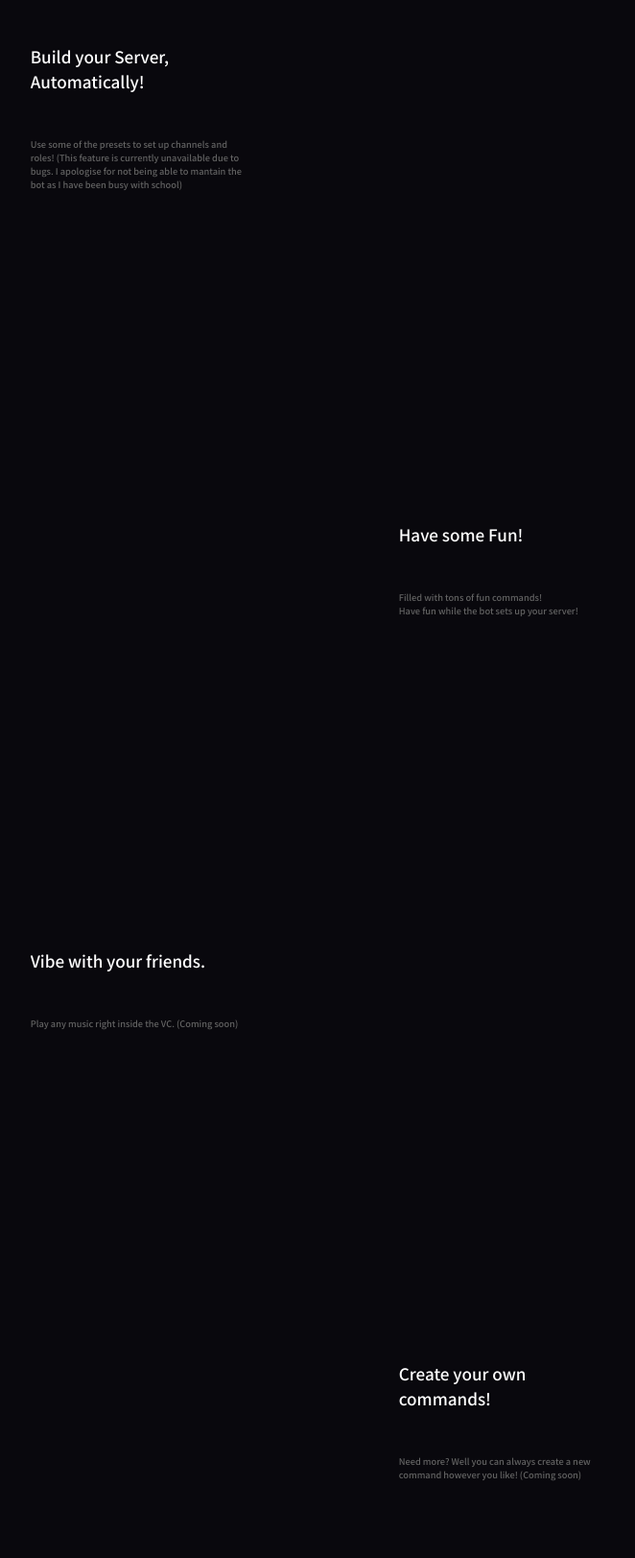
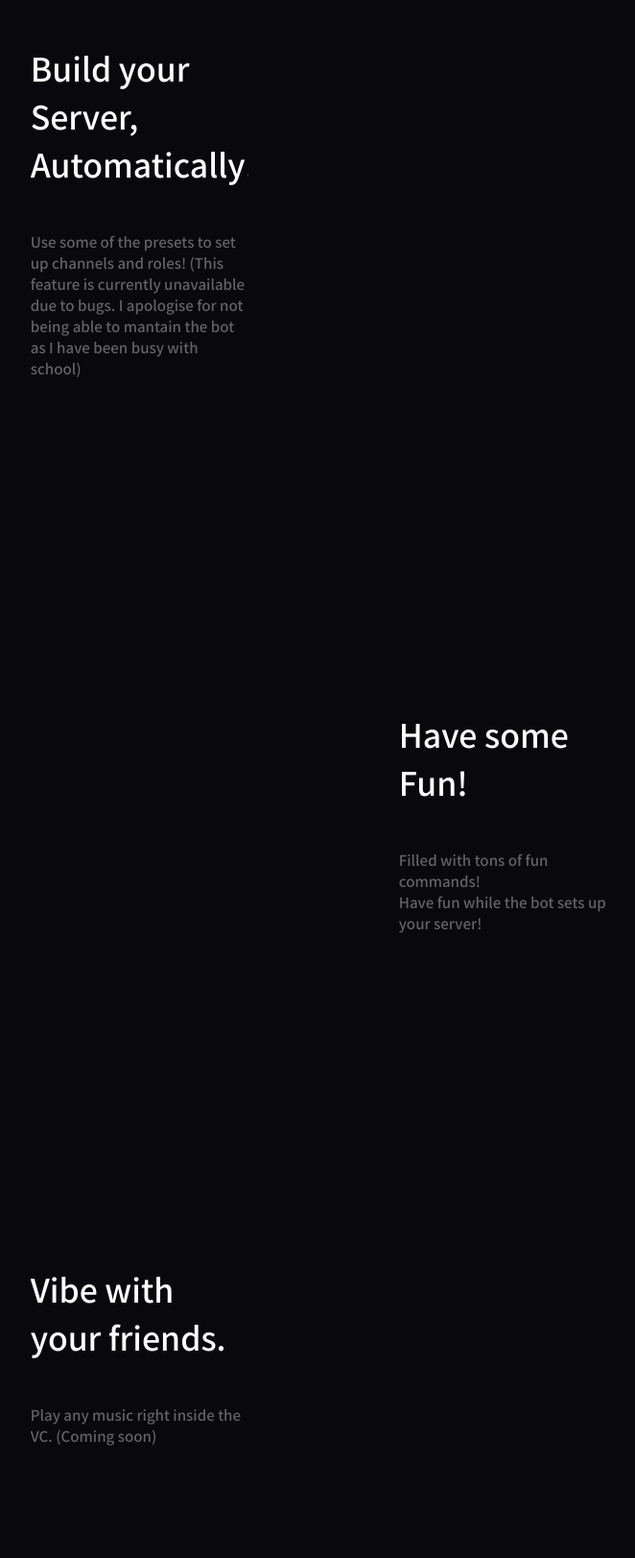
Before and after one commit to rizzbh/Wisky-Website, a plain HTML site: page index.html in a window 1280 px wide. Shown: the part 797-2420 px from the top of the page at 96% size, without its empty margins (290-952 px from the left). Drawn offline with Linux system fonts and the light colour scheme; no server answers.

Commit message:
Update style.css

```diff
--- a/style.css
+++ b/style.css
@@ -31,7 +31,7 @@ html {
 .modal-content {
   display: none;
   background-color: #2e2e2e;
-  font-size: 1.2vh;
+  font-size: 16px;
   text-align: center;
   color: #ff4d50;
   margin: auto;
@@ -48,7 +48,7 @@ html {
   display: none;
   color: #aaaaaa;
   float: right;
-  font-size: 2vh;
+  font-size: 26px;
   font-weight: bold;
 }
 
@@ -214,7 +214,7 @@ nav .fa-solid {
   overflow: hidden;
 }
 .setup-features h3 {
-  font-size: 1.5vw;
+  font-size: 38px;
   color: #ffffff;
   padding-bottom: 45px;
   font-weight: 500;
@@ -225,7 +225,7 @@ nav .fa-solid {
   padding-bottom: 10px;
 }
 .setup-features p {
-  font-size: 1.3vh;
+  font-size: 17px;
   color: #636363;
 }
 .setup-features p::selection {
@@ -252,7 +252,7 @@ nav .fa-solid {
   overflow: hidden;
 }
 .fun-features h3 {
-  font-size: 1.5vw;
+  font-size: 38px;
   color: #ffffff;
   padding-bottom: 45px;
   padding-bottom: 45px;
@@ -263,7 +263,7 @@ nav .fa-solid {
   color: #ffffff;
 }
 .fun-features p {
-  font-size: 1.3vh;
+  font-size: 17px;
   color: #636363;
 }
 .fun-features p::selection {
@@ -290,7 +290,7 @@ nav .fa-solid {
   overflow: hidden;
 }
 .music-features h3 {
-  font-size: 1.5vw;
+  font-size: 38px;
   color: #ffffff;
   padding-bottom: 45px;
   font-weight: 500;
@@ -301,7 +301,7 @@ nav .fa-solid {
   padding-bottom: 10px;
 }
 .music-features p {
-  font-size: 1.3vh;
+  font-size: 17px;
   color: #636363;
 }
 .music-features p::selection {
@@ -329,7 +329,7 @@ nav .fa-solid {
   overflow: hidden;
 }
 .util-features h3 {
-  font-size: 1.5vw;
+  font-size: 38px;
   color: #ffffff;
   padding-bottom: 45px;
   font-weight: 500;
@@ -339,7 +339,7 @@ nav .fa-solid {
   color: #ffffff;
 }
 .util-features p {
-  font-size: 1.3vh;
+  font-size: 17px;
   color: #636363;
 }
 .util-features p::selection {
@@ -444,14 +444,14 @@ nav .fa-solid {
   margin-top: 125;
 }
 .footerdiv p {
-  font-size: 1.5vh;
+  font-size: 38px;
   font-weight: 500;
   color: #ffffff;
   opacity: 0.5;
 }
 .supportserverbtn {
   display: inline-block;
-  font-size: 1vh;
+  font-size: 13px;
   border-radius: 7px;
   text-decoration: none;
   color: #ffffff;
@@ -468,7 +468,7 @@ nav .fa-solid {
 }
 .topggbtn {
   display: inline-block;
-  font-size: 1vh;
+  font-size: 13px;
   border-radius: 7px;
   text-decoration: none;
   color: #ffffff;
```
